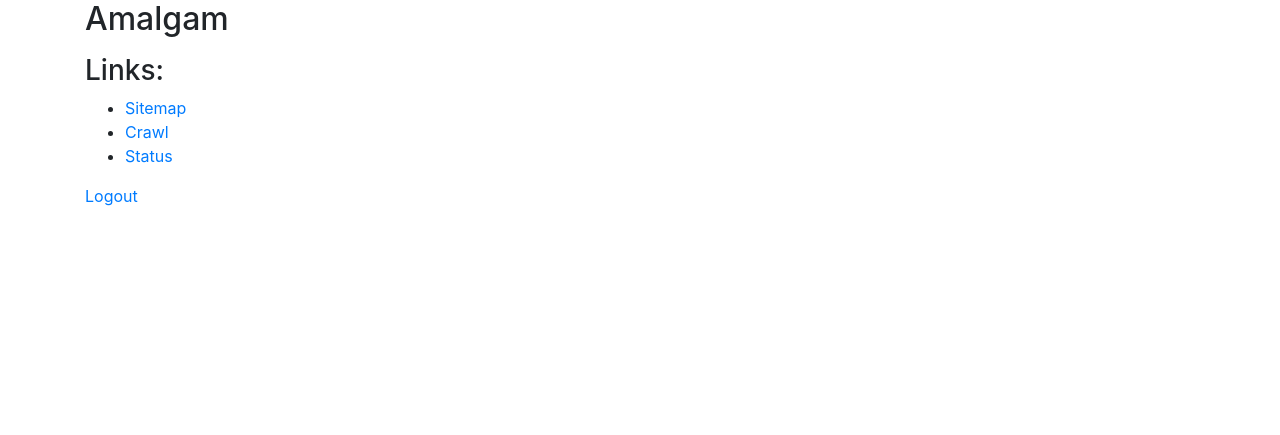
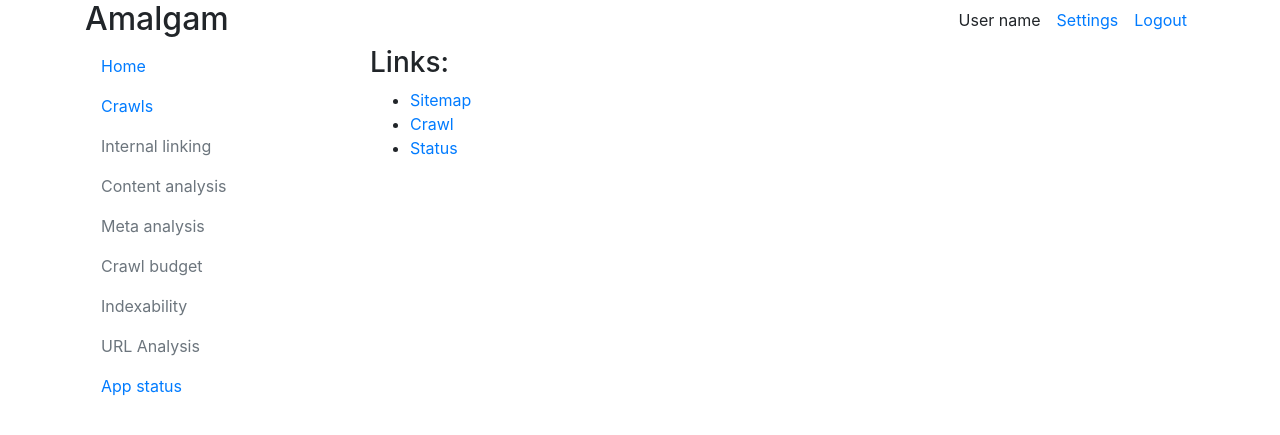
Before and after one commit to alexgheorghiu/amalgam, a Flask app: page /home in a window 1280 px wide. Shown: the top 435 px of the page. Run offline with Flask 2, Linux system fonts and the light colour scheme; the visitor is signed in with stand-in values (Sample User, id 1); parts of the project's set-up code (start-up, migrations or seed data) failed here and were passed over; some libraries are stand-ins or nearby versions.

Commit message:
UI update

```diff
--- a/amalgam/templates/base_inner.html
+++ b/amalgam/templates/base_inner.html
@@ -12,9 +12,24 @@
   <body>
     <div class="container">
 
-		<!-- child template -->
-		{% block content %}{% endblock%}
+		<div class="row">
+			<div class="col-md-3"><h2>Amalgam</h2></div>
+			<div class="col-md-9">
+				<div class="d-flex justify-content-end">
+					<div class="p-2">User name</div>
+					<div class="p-2"><a href="#">Settings</a></div>
+				  	<div class="p-2"><a href="/logout">Logout</a></div>
+				</div>
+			</div>
+		</div>
 
+
+		<div class="row">
+			<div class="col-md-3">
+				{% block navigation %}{% endblock%}
+				{% include "navigation.html"%}
+			</div>
+			<div class="col-md-9">
 				<!-- errors -->
 				{% if error %}
 					<p class="error"><strong>Error:</strong> {{ error }}</p>
@@ -25,11 +40,14 @@
 					{{ message }}
 				{% endfor %}
 
-		<p/>
-		<!-- Logout -->
-		<p>
-			<a href="/logout">Logout</a>
-		</p>
+				{% block content %}{% endblock%}
+			</div>
+		</div>
+
+
+
+
+
     </div>
   </body>
 </html>
--- a/amalgam/templates/crawl.html
+++ b/amalgam/templates/crawl.html
@@ -1,7 +1,6 @@
 {% extends "base_inner.html" %}
 {% block content %}
-<h2>Amalgam</h2>
-<br>
+
 <a href="/home">Home</a> &gt; <a href="/crawl">Crawl</a>
 
 <p/>
--- a/amalgam/templates/home.html
+++ b/amalgam/templates/home.html
@@ -1,8 +1,5 @@
 {% extends "base_inner.html" %}
 {% block content %}
-
-<h2>Amalgam</h2>
-<p/>
 <h3>Links:</h3>
 <ul>
 	<li><a href="/sitemap">Sitemap</a></li>
```
Also changed, not shown: amalgam/templates/status.html (+1 -6 lines). Lines whose indentation alone changed are shown as unchanged.
